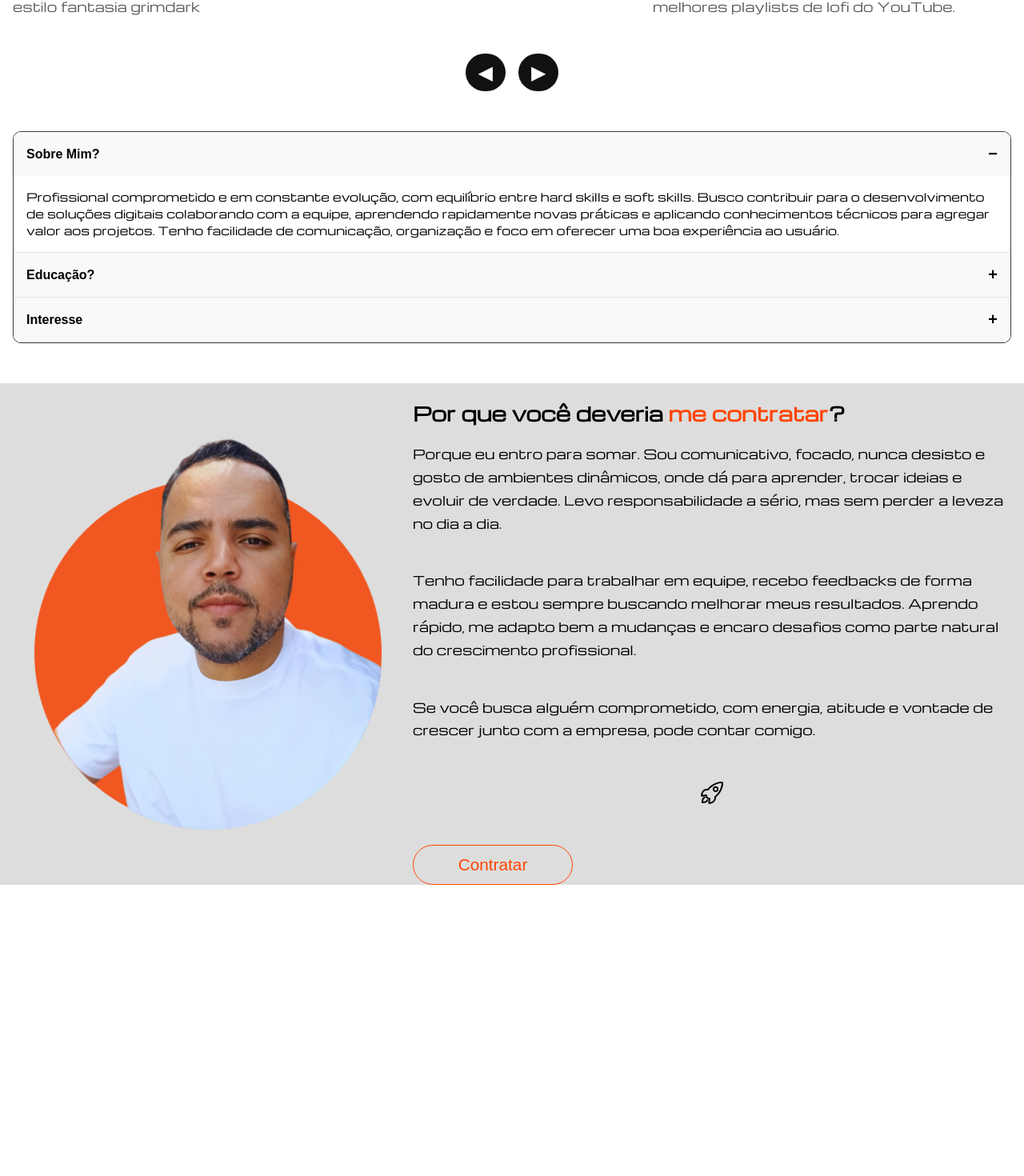
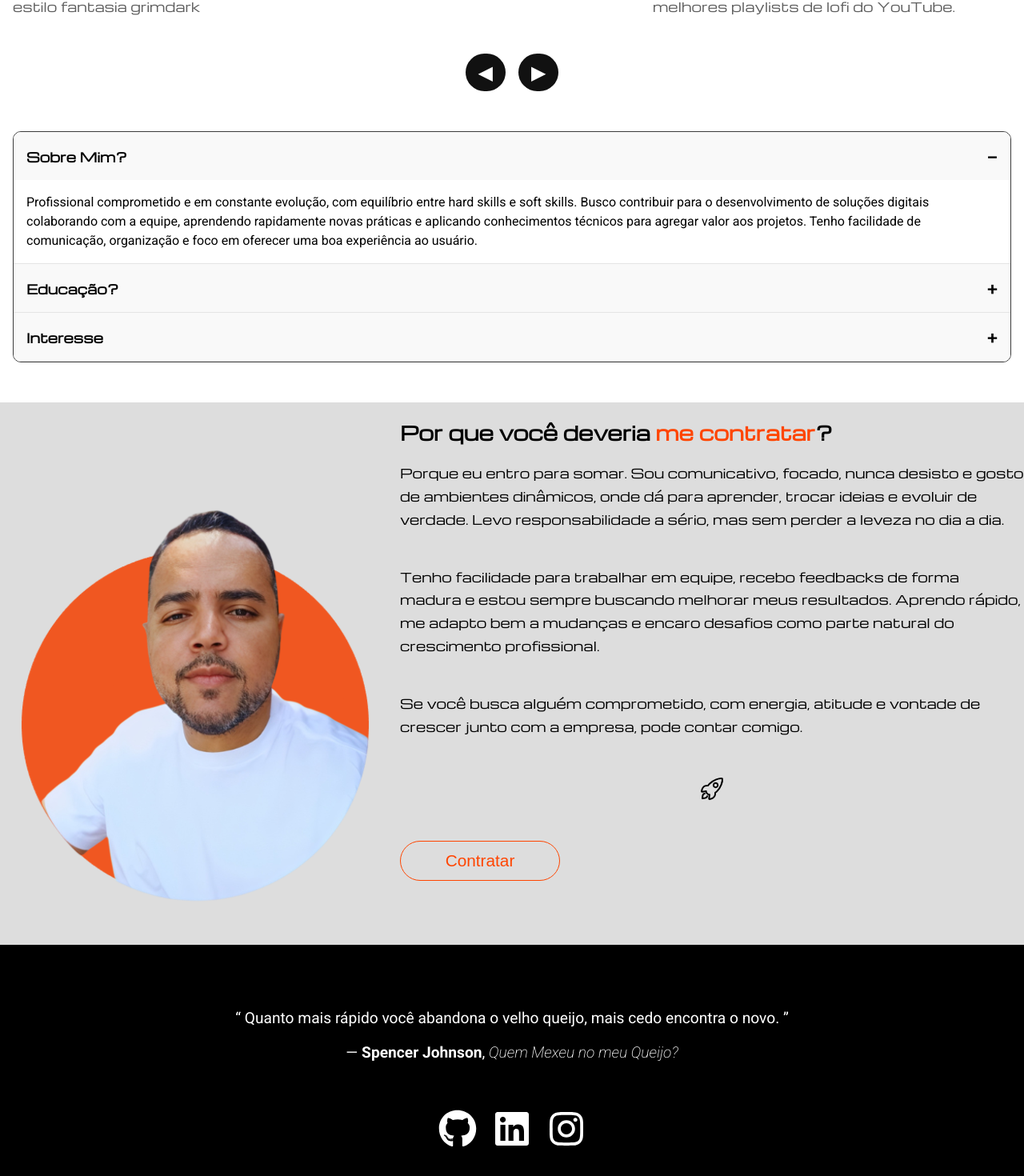
Before and after one commit to icarovscarvalho/newPortolio, a React (Vite) app: page / in a window 1280 px wide. Shown: the part 2464-3934 px from the top of the page at 80% size. Before the commit the page ends 3570 px from the top, so only its background shows below. Built offline with nearby package versions, Linux system fonts and the light colour scheme.

Commit message:
Footer added and it is working & Small fixes styles

```diff
--- a/src/App.tsx
+++ b/src/App.tsx
@@ -1,5 +1,6 @@
 import './App.css'
 import { About } from './components/about'
+import { Footer } from './components/footer'
 import { Header } from './components/header'
 import { Hero } from './components/hero'
 import { Skills } from './components/skills'
@@ -18,7 +19,7 @@ export default function App() {
       <aside>
         <About />
       </aside>
-      <footer></footer>
+      <Footer />
     </div>
   )
 }
--- a/src/components/about/styles.module.css
+++ b/src/components/about/styles.module.css
@@ -1,4 +1,8 @@
 .aboutField {
+  display: flex;
+  align-items: center;
+  justify-content: center;
+
   font-family: "Michroma", sans-serif;
   background-color: var(--gray-100);
 }
@@ -8,7 +12,10 @@
   align-items: center;
 
   max-width: 1500px;
-  padding: 0 1rem;
+}
+
+.aboutContainer>.imgField {
+  margin-top: 80px;
 }
 
 .aboutContainer>.contentField {
@@ -16,7 +23,7 @@
   justify-content: center;
   flex-direction: column;
   gap: 20px;
-  margin-top: 20px;
+  margin: 20px 0 80px;
 }
 
 .aboutContainer>.contentField>h2>strong {
@@ -44,10 +51,15 @@
   .aboutContainer{
     flex-direction: column;
     justify-content: center;
+    padding: 0 1rem;
   }
 
   .aboutContainer>.imgField>img {
     height: 300px;
   }
 
+  .aboutContainer>.contentField>:nth-child(6) {
+    margin: auto;
+  }
+
 }
--- a/src/components/accordion/styles.module.css
+++ b/src/components/accordion/styles.module.css
@@ -13,19 +13,20 @@
 }
 
 .header {
-  width: 100%;
-  padding: 16px;
-  background-color: #f9f9f9;
-  border: none;
-  outline: none;
-  font-size: 16px;
-  font-weight: 600;
-  text-align: left;
-  cursor: pointer;
-
   display: flex;
   justify-content: space-between;
   align-items: center;
+
+  width: 100%;
+  padding: 16px;
+  font-family: "Michroma", sans-serif;
+  font-size: 1rem;
+  font-weight: 600;
+  text-align: left;
+  border: none;
+  outline: none;
+  background-color: #f9f9f9;
+  cursor: pointer;
 }
 
 .header:hover {
@@ -34,10 +35,11 @@
 }
 
 .content {
-  padding: 16px;
+  padding: 1rem;
+  font-family: "Roboto", sans-serif;
+  font-size: 1rem;
+  line-height: 1.5;
   background: #ffffff;
-  font-size: 14px;
-  line-height: 1.5;
 }
 
 .icon {
--- /dev/null
+++ b/src/components/footer/index.tsx
@@ -0,0 +1,37 @@
+import styles from "./styles.module.css"
+
+import { FaGithub, FaLinkedin, FaInstagram } from "react-icons/fa";
+
+export function Footer() {
+
+  const iconsData = [
+    {
+      link: "https://github.com/icarovscarvalho",
+      icon: <FaGithub />
+    },
+    {
+      link: "https://www.linkedin.com/in/icarovscarvalho/",
+      icon: <FaLinkedin />
+    },
+    {
+      link: "https://www.instagram.com/icarovscarvalho",
+      icon: <FaInstagram />
+    },
+  ]
+
+  return(
+    <footer className={styles.footerContainer}>
+      <blockquote className={styles.phrase}>
+        <p>“ Quanto mais rápido você abandona o velho queijo, mais cedo encontra o novo. ”</p>
+        <p>— <strong>Spencer Johnson</strong>, <i>Quem Mexeu no meu Queijo?</i></p>
+      </blockquote>
+      <div className={styles.socials}>
+        {iconsData.map( data =>
+          <a href={data.link} target="_blank">
+            <div>{data.icon}</div>
+          </a>
+        )}
+      </div>
+    </footer>
+  )
+}
--- /dev/null
+++ b/src/components/footer/styles.module.css
@@ -0,0 +1,50 @@
+.footerContainer {
+  display: flex;
+  align-items: center;
+  flex-direction: column;
+  gap: 40px;
+
+  padding: 80px 40px;
+  height: fit-content;
+  font-family: "Roboto", sans-serif;
+  color: #fff;
+  background-color: #000;
+}
+
+.footerContainer>.phrase {
+  display: flex;
+  flex-direction: column;
+  gap: 20px;
+
+  margin-bottom: 20px;
+  max-width: 1500px;
+  text-align: center;
+}
+
+.footerContainer>.phrase>p {
+  font-size: 1.2rem;
+}
+
+.footerContainer>.phrase>p>i {
+  font-weight: 200;
+}
+
+
+.footerContainer>.socials {
+  display: flex;
+  align-items: center;
+  gap: 20px;
+
+  font-size: 3rem;
+}
+
+.footerContainer>.socials>a>div{
+  color: #fff;
+  cursor: pointer;
+}
+
+.footerContainer>.socials>a>div:hover {
+  color: orangered;
+  transform: translateY(-5px);
+  transition: all .3s ease-in-out;
+}
```
